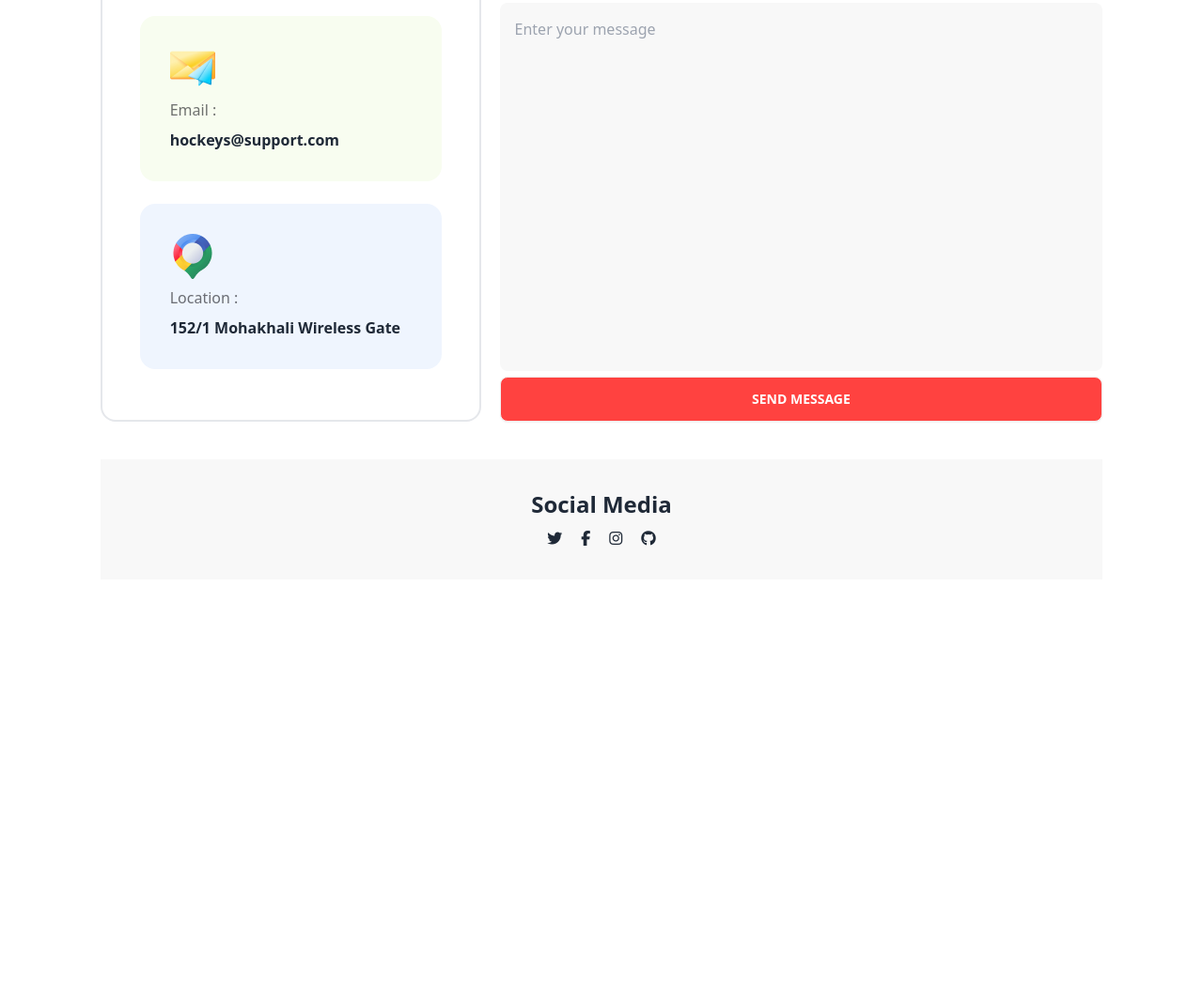
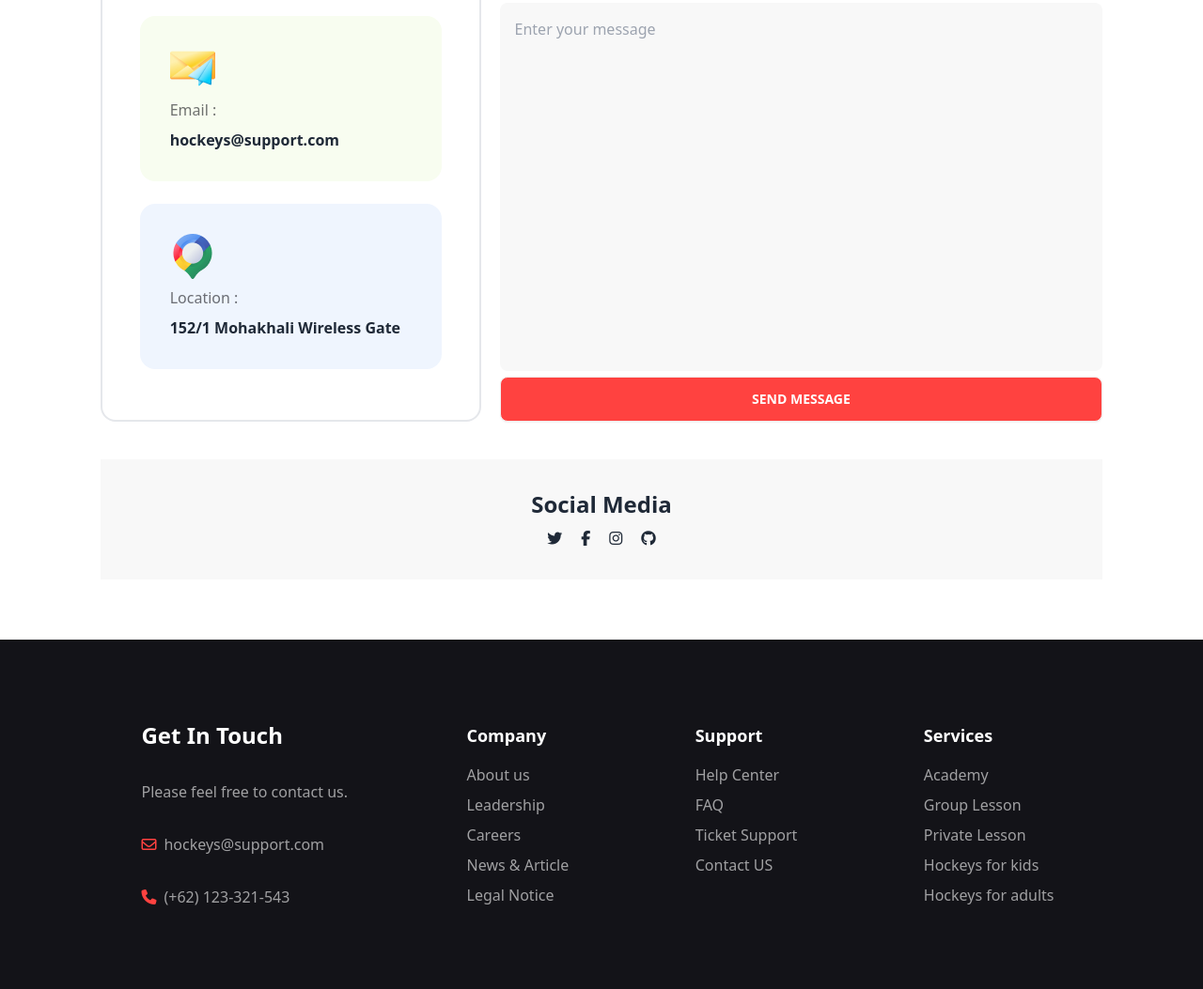
Before and after one commit to MARS-CSE/Assignment-3, a plain HTML site: page index.html in a window 1280 px wide. Shown: the part 4698-5751 px from the top of the page at 94% size. Before the commit the page ends 5315 px from the top, so only its background shows below. Drawn offline with nearby package versions, Linux system fonts and the light colour scheme.

Commit message:
footer added

```diff
--- a/index.html
+++ b/index.html
@@ -35,7 +35,7 @@
     <title>Assignment 3</title>
 </head>
 
-<body class="font-[" Manrope"]">
+<body class="font-["Manrope"]>
     <div class="w-10/12 mx-auto ">
         <!-- Navbar  -->
         <div class="navbar my-7">
@@ -536,6 +536,50 @@
             </div>
         </div>
         <!-- Social Media -->
+    </div>
+
+    <!-- Footer -->
+    <footer class="  flex flex-wrap justify-evenly bg-[#131318] text-white px-8 py-20 mt-16 w-full ">
+        <!-- <footer class="grid sm:grid-cols-2 md:grid-cols-4 bg-[#131318] text-white px-8 py-20 mt-16 justify-evenly"> -->
+        <div class="flex flex-col justify-around gap-5 text-center md:text-left ">
+            <h2 class="font-bold text-2xl   ">Get In Touch</h2>
+            <p class="font-normal text-footerText ">Please feel free to contact us.</p>
+            <p><span class="mr-2 text-btnBG"><i class="fa-regular fa-envelope"></i></span><span
+                    class="text-footerText">hockeys@support.com</span></p>
+            <p><span class="mr-2 text-btnBG"><i class="fa-solid fa-phone"></i></span><span class="text-footerText">(+62)
+                    123-321-543</span></p>
+        </div>
+        <div class=" text-footerText m-2 text-center md:text-left">
+            <h2 class="font-bold text-lg mb-4 text-white">Company</h2>
+            <div class="flex flex-col gap-2 ">
+                <p>About us</p>
+                <p>Leadership</p>
+                <p>Careers</p>
+                <p>News & Article</p>
+                <p>Legal Notice</p>
+            </div>
+        </div>
+        <div class="text-footerText m-2 text-center md:text-left ">
+            <h2 class="font-bold text-lg mb-4 text-white">Support</h2>
+            <div class="flex flex-col gap-2">
+                <p>Help Center</p>
+                <p>FAQ</p>
+                <p>Ticket Support</p>
+                <p>Contact US</p>
+            </div>
+        </div>
+        <div class="text-footerText m-2  text-center md:text-left ">
+            <h2 class="font-bold text-lg mb-4 text-white">Services</h2>
+            <div class="flex flex-col gap-2 ">
+                <p>Academy</p>
+                <p>Group Lesson</p>
+                <p>Private Lesson</p>
+                <p>Hockeys for kids</p>
+                <p>Hockeys for adults</p>
+            </div>
+        </div>
+    </footer>
+    <!-- Footer -->
 
 </body>
 
```
